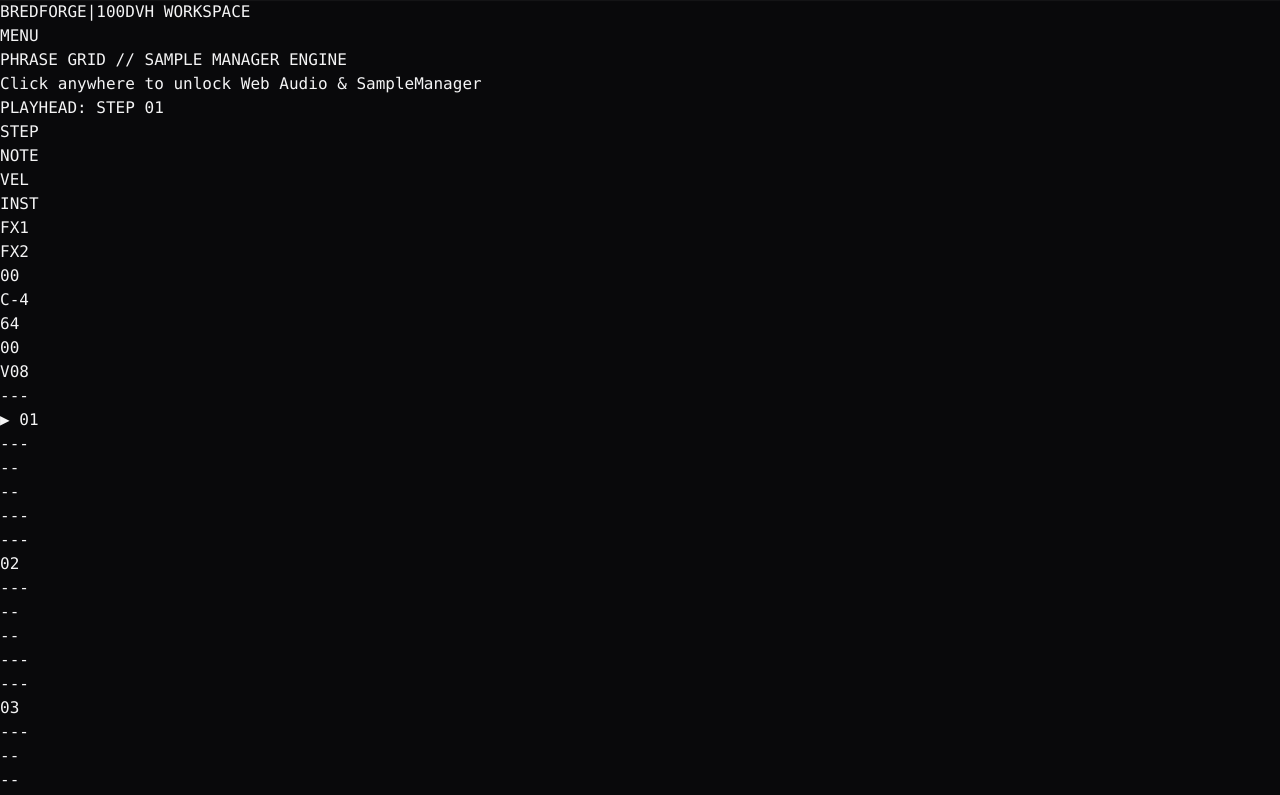
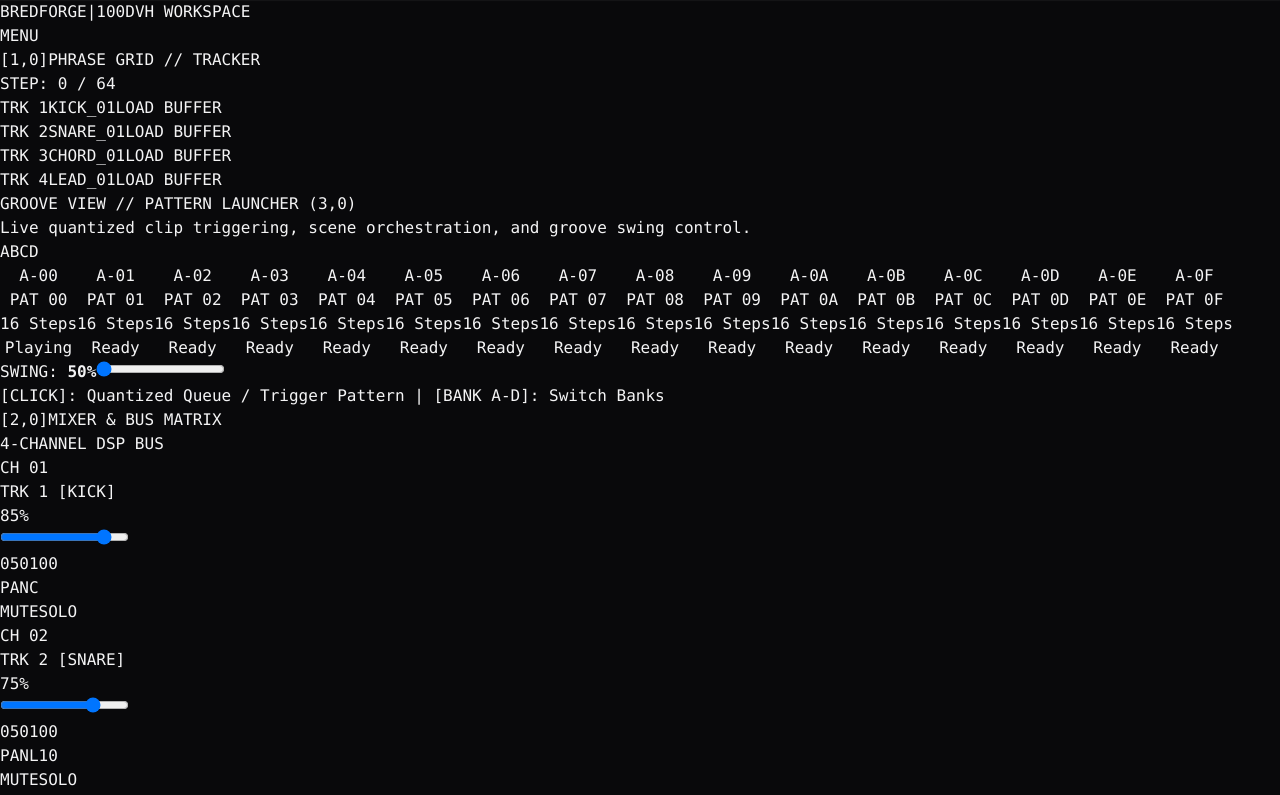
Before and after one commit to patromeo21/bredforge, a React (Vite) app: page / in a window 1280 px wide. Shown: the top 795 px of the page. Built offline with nearby package versions, Linux system fonts and the light colour scheme.

Commit message:
update phrasegrid

```diff
--- a/src/components/tracker/PhraseGrid.tsx
+++ b/src/components/tracker/PhraseGrid.tsx
@@ -1,253 +1,63 @@
 // ============================================================================
-// BREDFORGE v1.0 — TRACKER PHRASE GRID & AUDIO INTEGRATION (PhraseGrid.tsx)
+// BREDFORGE v1.0 — PHRASE GRID TRACKER VIEW (PhraseGrid.tsx)
 // ============================================================================
 
-import React, { useState, useEffect, useCallback } from 'react';
-import { usePhrasePlayback } from '../../hooks/usePhrasePlayback';
+import React, { useState } from 'react';
 import { SampleManager } from '../../services/audio/SampleManager';
 
-export interface PhraseStep {
-  step: number;
-  note: string;
-  velocity: string;
-  instrument: string;
-  fx1: string;
-  fx2: string;
-}
+export function PhraseGrid() {
+  const [activeStep, setActiveStep] = useState<number>(0);
+  const [trackSlots, setTrackSlots] = useState<{ [key: number]: string }>({
+    1: 'KICK_01',
+    2: 'SNARE_01',
+    3: 'CHORD_01',
+    4: 'LEAD_01',
+  });
 
-const NOTE_NAMES = ['C-', 'C#', 'D-', 'D#', 'E-', 'F-', 'F#', 'G-', 'G#', 'A-', 'A#', 'B-'];
+  // Example handler where slot index (number) is converted to a strict string ID
+  const handleLoadDefaultSample = async (slotIndex: number) => {
+    const stringId = `slot-${slotIndex}`;
+    const name = trackSlots[slotIndex] || `SAMPLE_${slotIndex}`;
+    const url = `/assets/samples/${name.toLowerCase()}.wav`;
 
-export const PhraseGrid: React.FC = () => {
-  const [cursorRow, setCursorRow] = useState<number>(0);
-  const [cursorCol, setCursorCol] = useState<number>(1);
-  const [isAudioInitialized, setIsAudioInitialized] = useState<boolean>(false);
-  const [sampleBuffer, setSampleBuffer] = useState<AudioBuffer | null>(null);
-
-  const [steps, setSteps] = useState<PhraseStep[]>(
-    Array.from({ length: 16 }).map((_, idx) => ({
-      step: idx,
-      note: idx % 4 === 0 ? 'C-4' : '---',
-      velocity: idx % 4 === 0 ? '64' : '--',
-      instrument: idx % 4 === 0 ? '00' : '--',
-      fx1: idx === 0 ? 'V08' : '---',
-      fx2: '---',
-    }))
-  );
-
-  // Initialize Web Audio and load default sample via SampleManager
-  const initAudioEngine = async () => {
-    if (isAudioInitialized) return;
-
-    try {
-      const ctx = SampleManager.getContext();
-      // Load default sample into Bank 'A', Pad 0 (Index 0)
-      const buffer = await SampleManager.loadSampleFromUrl(
-        'A',
-        0,
-        'https://cdn.freesound.org/previews/608/608678_11861866-lq.mp3'
-      );
-
-      if (buffer) {
-        setSampleBuffer(buffer);
-      }
-      setIsAudioInitialized(true);
-      if (ctx.state === 'suspended') {
-        await ctx.resume();
-      }
-      console.log('[PhraseGrid] SampleManager Audio Initialized Successfully');
-    } catch (err) {
-      console.warn('[PhraseGrid] Audio initialization fallback warning:', err);
-      setIsAudioInitialized(true);
-    }
+    // Explicitly passing a string ID to satisfy strict typing
+    await SampleManager.loadSampleFromUrl(stringId, name, url);
   };
 
-  // Hook into playback clock using SampleManager context
-  const audioCtx = isAudioInitialized ? SampleManager.getContext() : null;
-  const { activeStep } = usePhrasePlayback(steps, sampleBuffer, audioCtx, null);
+  return (
+    <div className="absolute inset-0 flex flex-col bg-zinc-950 border border-zinc-800 rounded-xl p-3 font-mono text-xs select-none overflow-hidden">
 
-  const columns = ['STEP', 'NOTE', 'VEL', 'INST', 'FX1', 'FX2'];
-
-  const adjustHex = (currentHex: string, delta: number, maxHex = 0x7f): string => {
-    if (currentHex === '--' || currentHex === '---') {
-      return (delta > 0 ? 0 : maxHex).toString(16).toUpperCase().padStart(2, '0');
-    }
-    const val = parseInt(currentHex, 16);
-    if (isNaN(val)) return '00';
-    const nextVal = Math.min(maxHex, Math.max(0, val + delta));
-    return nextVal.toString(16).toUpperCase().padStart(2, '0');
-  };
-
-  const adjustNote = (currentNote: string, semitones: number): string => {
-    if (currentNote === '---') return 'C-4';
-    const name = currentNote.substring(0, 2);
-    const octave = parseInt(currentNote.substring(2), 10);
-    const idx = NOTE_NAMES.indexOf(name);
-    if (idx === -1 || isNaN(octave)) return 'C-4';
-
-    let totalSemitones = (octave + 1) * 12 + idx + semitones;
-    totalSemitones = Math.min(127, Math.max(0, totalSemitones));
-
-    const nextOctave = Math.floor(totalSemitones / 12) - 1;
-    const nextNoteName = NOTE_NAMES[totalSemitones % 12];
-    return `${nextNoteName}${nextOctave}`;
-  };
-
-  const handleKeyDown = useCallback((e: KeyboardEvent) => {
-    if (!isAudioInitialized) {
-      initAudioEngine();
-    }
-
-    if (!e.shiftKey && !e.altKey && !e.ctrlKey && !e.metaKey) {
-      if (e.key === 'ArrowUp') {
-        e.preventDefault();
-        setCursorRow((prev) => (prev > 0 ? prev - 1 : 15));
-        return;
-      }
-      if (e.key === 'ArrowDown') {
-        e.preventDefault();
-        setCursorRow((prev) => (prev < 15 ? prev + 1 : 0));
-        return;
-      }
-      if (e.key === 'ArrowLeft') {
-        e.preventDefault();
-        setCursorCol((prev) => (prev > 1 ? prev - 1 : 5));
-        return;
-      }
-      if (e.key === 'ArrowRight') {
-        e.preventDefault();
-        setCursorCol((prev) => (prev < 5 ? prev + 1 : 1));
-        return;
-      }
-    }
-
-    if (e.key === 'Backspace' || e.key === 'Delete' || (e.altKey && e.key === 'z')) {
-      e.preventDefault();
-      setSteps((prevSteps) => {
-        const next = [...prevSteps];
-        const step = { ...next[cursorRow] };
-        if (cursorCol === 1) step.note = '---';
-        if (cursorCol === 2) step.velocity = '--';
-        if (cursorCol === 3) step.instrument = '--';
-        if (cursorCol === 4) step.fx1 = '---';
-        if (cursorCol === 5) step.fx2 = '---';
-        next[cursorRow] = step;
-        return next;
-      });
-      return;
-    }
-
-    if (e.code === 'Space' && cursorCol === 1) {
-      e.preventDefault();
-      setSteps((prevSteps) => {
-        const next = [...prevSteps];
-        const step = { ...next[cursorRow] };
-        step.note = step.note === '---' ? 'C-4' : '---';
-        if (step.note !== '---' && step.velocity === '--') step.velocity = '64';
-        if (step.note !== '---' && step.instrument === '--') step.instrument = '00';
-        next[cursorRow] = step;
-        return next;
-      });
-      return;
-    }
-
-    const isEditModifier = e.shiftKey || e.altKey;
-    if (isEditModifier) {
-      let semitoneDelta = 0;
-      let hexDelta = 0;
-
-      if (e.key === 'ArrowUp') { semitoneDelta = 12; hexDelta = 0x10; }
-      else if (e.key === 'ArrowDown') { semitoneDelta = -12; hexDelta = -0x10; }
-      else if (e.key === 'ArrowRight') { semitoneDelta = 1; hexDelta = 1; }
-      else if (e.key === 'ArrowLeft') { semitoneDelta = -1; hexDelta = -1; }
-
-      if (semitoneDelta !== 0 || hexDelta !== 0) {
-        e.preventDefault();
-        setSteps((prevSteps) => {
-          const next = [...prevSteps];
-          const step = { ...next[cursorRow] };
-
-          if (cursorCol === 1) step.note = adjustNote(step.note, semitoneDelta);
-          else if (cursorCol === 2) step.velocity = adjustHex(step.velocity, hexDelta, 0x7f);
-          else if (cursorCol === 3) step.instrument = adjustHex(step.instrument, hexDelta, 0xff);
-
-          next[cursorRow] = step;
-          return next;
-        });
-      }
-    }
-  }, [cursorRow, cursorCol, isAudioInitialized]);
-
-  useEffect(() => {
-    window.addEventListener('keydown', handleKeyDown);
-    return () => window.removeEventListener('keydown', handleKeyDown);
-  }, [handleKeyDown]);
-
-  return (
-    <div
-      onClick={initAudioEngine}
-      className="flex flex-col h-full bg-slate-950 border border-slate-800 rounded-2xl p-4 gap-4 shadow-xl select-none font-mono text-xs cursor-pointer"
-    >
       {/* Header */}
-      <div className="flex justify-between items-center border-b border-slate-800 pb-3">
-        <div>
-          <h2 className="font-bold text-slate-100 text-sm tracking-wider">
-            PHRASE GRID // SAMPLE MANAGER ENGINE
-          </h2>
-          <p className="text-[10px] text-slate-400 font-sans">
-            {isAudioInitialized ? 'SampleManager Active (Click to Re-trigger)' : 'Click anywhere to unlock Web Audio & SampleManager'}
-          </p>
+      <div className="flex justify-between items-center border-b border-zinc-800 pb-2 mb-3 shrink-0">
+        <div className="flex items-center gap-2">
+          <span className="px-1.5 py-0.5 bg-emerald-500/20 text-emerald-400 border border-emerald-500/40 rounded text-[10px] font-bold">
+            [1,0]
+          </span>
+          <span className="font-bold tracking-wider text-zinc-200">PHRASE GRID // TRACKER</span>
         </div>
-        <div className="flex items-center gap-2">
-          <span className="px-2 py-0.5 rounded bg-emerald-500/20 text-emerald-400 border border-emerald-500/40 text-[9px] font-bold">
-            PLAYHEAD: STEP {activeStep.toString(16).toUpperCase().padStart(2, '0')}
-          </span>
+        <div className="text-[10px] text-zinc-500">
+          STEP: {activeStep} / 64
         </div>
       </div>
 
-      {/* Tracker Grid Table */}
-      <div className="flex-1 overflow-auto border border-slate-800 rounded-xl bg-slate-900/40 p-2">
-        <div className="grid grid-cols-6 gap-2 border-b border-slate-800 pb-2 text-[10px] text-slate-500 font-bold text-center">
-          {columns.map((col, idx) => (
-            <div key={col} className={cursorCol === idx ? 'text-emerald-400 underline font-bold' : ''}>
-              {col}
-            </div>
-          ))}
-        </div>
-
-        <div className="flex flex-col gap-1 mt-2">
-          {steps.map((s, rowIdx) => {
-            const isCursorRow = cursorRow === rowIdx;
-            const isPlayheadRow = activeStep === rowIdx;
-
-            return (
-              <div
-                key={s.step}
-                onClick={(e) => { e.stopPropagation(); setCursorRow(rowIdx); }}
-                className={`grid grid-cols-6 gap-2 items-center text-center py-1 rounded cursor-pointer transition-colors ${
-                  isCursorRow
-                    ? 'bg-emerald-500/20 border border-emerald-500 text-emerald-300 font-bold'
-                    : isPlayheadRow
-                    ? 'bg-cyan-500/10 border border-cyan-500/50 text-cyan-200'
-                    : 'bg-slate-950 border border-slate-800 text-slate-300 hover:bg-slate-900'
-                }`}
-              >
-                <div className={`font-bold ${isPlayheadRow ? 'text-cyan-400' : 'text-slate-500'}`}>
-                  {isPlayheadRow ? '▶ ' : ''}{rowIdx.toString(16).toUpperCase().padStart(2, '0')}
-                </div>
-                <div className={isCursorRow && cursorCol === 1 ? 'bg-emerald-400 text-slate-950 font-bold px-1 rounded' : ''}>{s.note}</div>
-                <div className={isCursorRow && cursorCol === 2 ? 'bg-emerald-400 text-slate-950 font-bold px-1 rounded' : ''}>{s.velocity}</div>
-                <div className={isCursorRow && cursorCol === 3 ? 'bg-emerald-400 text-slate-950 font-bold px-1 rounded' : ''}>{s.instrument}</div>
-                <div className={isCursorRow && cursorCol === 4 ? 'bg-emerald-400 text-slate-950 font-bold px-1 rounded' : ''}>{s.fx1}</div>
-                <div className={isCursorRow && cursorCol === 5 ? 'bg-emerald-400 text-slate-950 font-bold px-1 rounded' : ''}>{s.fx2}</div>
-              </div>
-            );
-          })}
-        </div>
+      {/* Grid Container */}
+      <div className="flex-1 flex flex-col gap-1 overflow-y-auto">
+        {[1, 2, 3, 4].map((trackId) => (
+          <div key={trackId} className="flex items-center gap-2 bg-zinc-900/60 border border-zinc-800 p-2 rounded">
+            <span className="text-emerald-400 font-bold w-12">TRK {trackId}</span>
+            <span className="text-zinc-300 flex-1">{trackSlots[trackId]}</span>
+            <button
+              onClick={() => handleLoadDefaultSample(trackId)}
+              className="px-2 py-1 bg-zinc-800 hover:bg-zinc-700 text-zinc-300 rounded text-[10px] border border-zinc-700"
+            >
+              LOAD BUFFER
+            </button>
+          </div>
+        ))}
       </div>
 
-      <div className="text-[10px] text-slate-500 text-center pt-2 border-t border-slate-800">
-        [ARROWS]: Navigate | [SHIFT + ARROWS]: Pitch/Hex Edit | [SPACE]: Toggle Note | [CLICK]: Activate Audio
-      </div>
     </div>
   );
-};
+}
+
+export default PhraseGrid;
```
